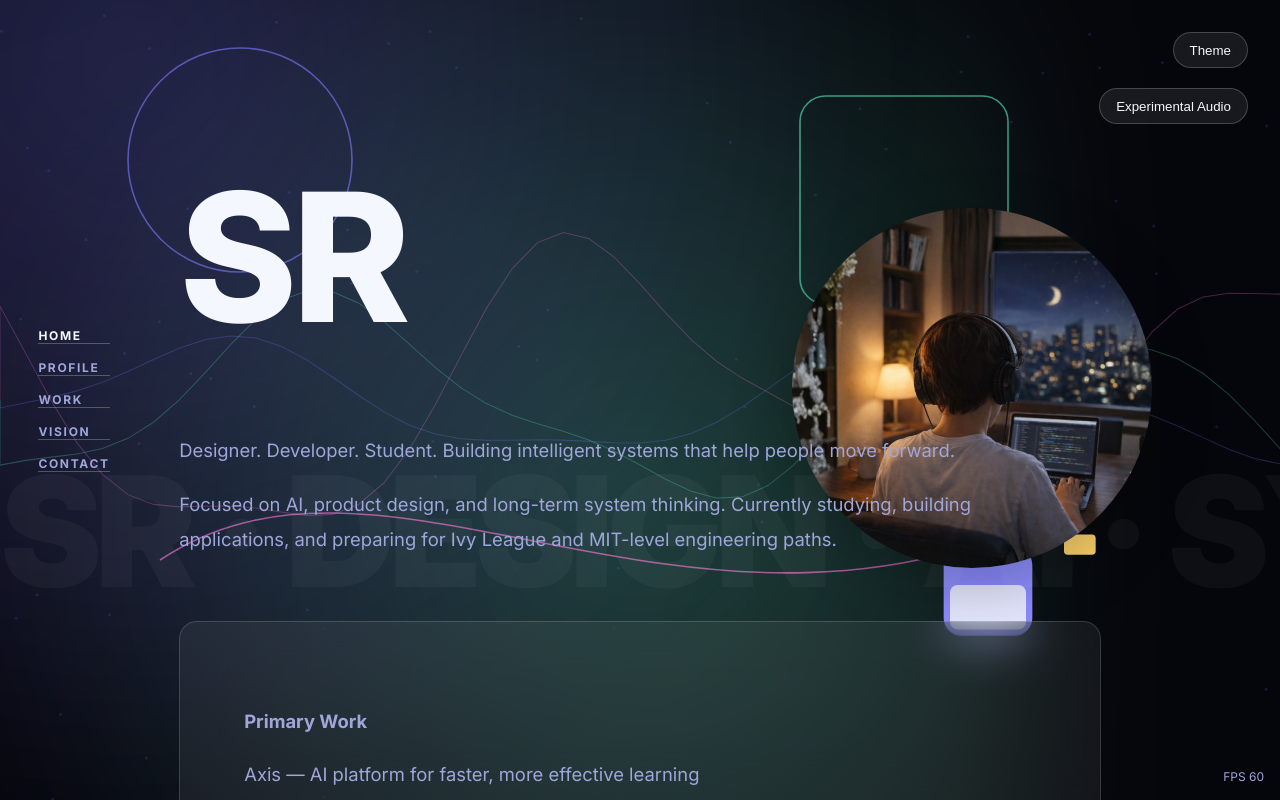
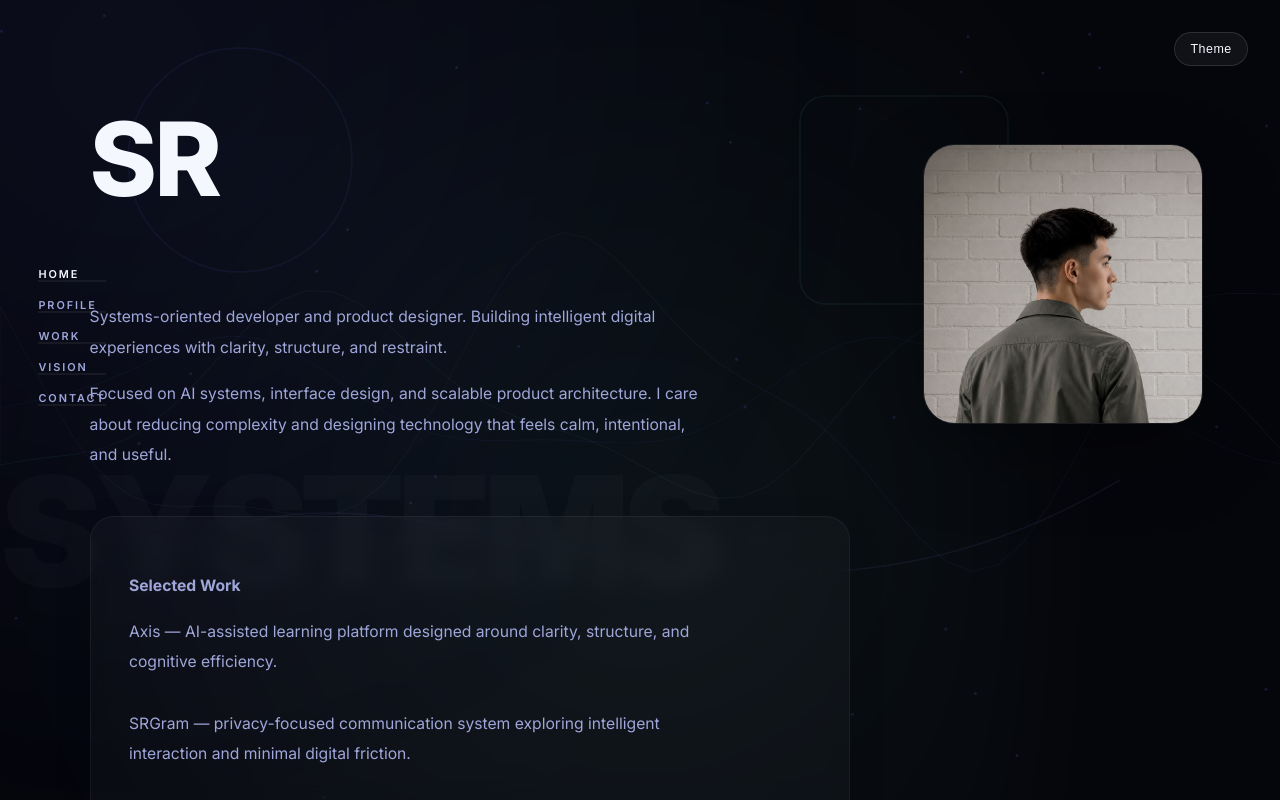
Before and after one commit to sardor-abduraupov/portfolio, a plain HTML site: page index.html in a window 1280 px wide. Drawn offline with nearby package versions, Linux system fonts and the light colour scheme.

Commit message:
chatgpt refined version

```diff
--- a/index.html
+++ b/index.html
@@ -4,11 +4,11 @@
 <head>
     <meta charset="UTF-8" />
     <meta name="viewport" content="width=device-width, initial-scale=1.0" />
-    <title>Sardor Rustamovich — Systems, Design, Code</title>
+    <title>Sardor Abduraupov — Systems-Oriented Developer & Designer</title>
 
     <!-- META -->
     <meta name="description"
-        content="Experimental portfolio of Sardor Rustamovich. Systems thinking, design engineering, motion, and intelligent software." />
+        content="Portfolio of Sardor Abduraupov — systems-oriented developer and designer focused on intelligent digital systems, interface clarity, and scalable product architecture." />
     <meta name="theme-color" content="#05060b" />
 
     <!-- FONTS (will be expanded later) -->
@@ -57,10 +57,10 @@
             --fg-soft: #c7cbee;
 
             /* Accents */
-            --accent-a: #7c7cff;
-            --accent-b: #5ef2c2;
-            --accent-c: #ff7ad9;
-            --accent-d: #ffd36a;
+            --accent-a: #6f7cff;
+            --accent-b: #6bc8b7;
+            --accent-c: #9f8cff;
+            --accent-d: #d6d9ff;
 
             /* Radii */
             --radius-xs: 4px;
@@ -89,8 +89,8 @@
         body.light {
             --bg-main: #f7f8fc;
             --fg-main: #0b0d12;
-            --fg-muted: #555;
-            --bg-card: rgba(0, 0, 0, 0.06);
+            --fg-muted: #3f4354;
+            --bg-card: rgba(0, 0, 0, 0.035);
             --accent-a: #5b5bff;
             --accent-b: #00bfa5;
             --accent-c: #d81b60;
@@ -109,8 +109,8 @@
         }
 
         h1 {
-            font-size: clamp(6rem, 14vw, 14rem);
-            line-height: 0.9;
+            font-size: clamp(3.8rem, 8vw, 8rem);
+            line-height: 0.92;
         }
 
         h2 {
@@ -123,10 +123,11 @@
         }
 
         p {
-            font-size: 1.15rem;
-            line-height: 1.9;
-            max-width: 72ch;
+            font-size: clamp(0.98rem, 1.05vw, 1.02rem);
+            line-height: 1.95;
+            max-width: 62ch;
             color: var(--fg-muted);
+            font-weight: 400;
         }
 
         /* =====================================================
@@ -135,7 +136,7 @@
         nav {
             position: fixed;
             left: 3vw;
-            top: 50%;
+            top: 42%;
             transform: translateY(-50%);
             z-index: 100;
         }
@@ -143,9 +144,10 @@
         nav a {
             display: block;
             margin: 1rem 0;
-            font-size: 0.75rem;
-            font-weight: 700;
-            letter-spacing: 0.14em;
+            font-size: 0.68rem;
+            font-weight: 600;
+            letter-spacing: 0.18em;
+            text-transform: uppercase;
             text-decoration: none;
             color: var(--fg-muted);
             transition: color 0.3s var(--ease-main);
@@ -161,7 +163,7 @@
         .page {
             position: absolute;
             inset: 0;
-            padding: 22vh 14vw 24vh;
+            padding: 14vh clamp(2rem, 7vw, 10rem) 14vh;
             overflow-y: auto;
             display: none;
             box-sizing: border-box;
@@ -175,12 +177,14 @@
    GLASS CARDS (CONTENT DENSITY)
 ===================================================== */
         .card {
-            margin: var(--space-5) 0;
-            padding: var(--space-5);
-            background: var(--bg-card);
-            border-radius: var(--radius-md);
-            backdrop-filter: blur(var(--blur-md));
-            border: 1px solid rgba(255, 255, 255, 0.15);
+            margin: 2.8rem 0;
+            padding: clamp(1.8rem, 3vw, 3rem);
+            background: rgba(255,255,255,0.026);
+            border-radius: 24px;
+            backdrop-filter: blur(10px);
+            border: 1px solid rgba(255,255,255,0.05);
+            box-shadow: 0 12px 36px rgba(0,0,0,0.14);
+            line-height: 1.8;
         }
 
         /* =====================================================
@@ -190,7 +194,7 @@
             position: fixed;
             inset: -20%;
             filter: blur(var(--blur-lg));
-            opacity: 0.35;
+            opacity: 0.07;
             pointer-events: none;
             z-index: -2;
         }
@@ -201,12 +205,12 @@
 
         .bg-b {
             background: radial-gradient(circle at 70% 60%, var(--accent-b), transparent 60%);
-            mix-blend-mode: screen;
+            mix-blend-mode: lighten;
         }
 
         .bg-c {
             background: radial-gradient(circle at 40% 80%, var(--accent-c), transparent 60%);
-            mix-blend-mode: overlay;
+            mix-blend-mode: soft-light;
         }
 
         /* =====================================================
@@ -220,7 +224,7 @@
             font-size: 12vw;
             font-weight: 900;
             letter-spacing: -0.05em;
-            opacity: 0.04;
+            opacity: 0.025;
             pointer-events: none;
             overflow: hidden;
         }
@@ -251,20 +255,16 @@
             border-radius: 3px;
         }
 
-        @media (max-width: 768px) {
-            #character {
-                width: 220px;
-                opacity: 0.35;
-            }
-        }
 
         .avatar {
-            width: 360px;
-            height: 360px;
-            border-radius: 50%;
+            width: 280px;
+            height: 280px;
+            border-radius: 32px;
             overflow: hidden;
             flex-shrink: 0;
-            box-shadow: 0 20px 60px rgba(0, 0, 0, 0.25);
+            box-shadow: 0 30px 80px rgba(0, 0, 0, 0.32);
+            border: 1px solid rgba(255,255,255,0.08);
+            backdrop-filter: blur(10px);
         }
 
         .avatar img {
@@ -282,15 +282,16 @@
 
         @media (max-width: 768px) {
             .avatar {
-                width: 180px;
-                height: 180px;
+                width: 160px;
+                height: 160px;
+                border-radius: 22px;
             }
         }
 
         .hero-avatar {
             position: absolute;
-            top: 26vh;
-            right: 10vw;
+            top: 18vh;
+            right: 6vw;
             z-index: 2;
         }
 
@@ -316,17 +317,25 @@
             position: relative;
             z-index: 3;
         }
+
         a {
-  color: var(--fg-main);
-  text-decoration: none;
-  border-bottom: 1px solid rgba(255, 255, 255, 0.25);
-  transition: border-color 0.25s ease, color 0.25s ease;
-}
+            color: var(--fg-soft);
+            text-decoration: none;
+            border-bottom: 1px solid rgba(255,255,255,0.12);
+            transition: all 0.25s ease;
+        }
 
-a:hover {
-  border-bottom-color: var(--accent-a);
-  color: var(--fg-main);
-}
+        a:hover {
+            color: var(--fg-main);
+            border-bottom-color: rgba(255,255,255,0.4);
+        }
+
+        .hero-text,
+        .card,
+        .page > p,
+        .page > div {
+            max-width: 760px;
+        }
     </style>
     <!-- =========================
      ANIMATION LIBRARIES
@@ -341,19 +350,13 @@ a:hover {
 ========================== -->
     <div class="cursor"></div>
     <button id="themeToggle" style="position:fixed;top:2rem;right:2rem;z-index:300;
-  background:rgba(255,255,255,.08);
-  color:inherit;border:1px solid rgba(255,255,255,.2);
-  padding:.6rem 1rem;border-radius:999px;
-  backdrop-filter:blur(12px);cursor:pointer">
+  background:rgba(255,255,255,.05);
+  color:inherit;border:1px solid rgba(255,255,255,.12);
+  padding:.55rem .95rem;border-radius:999px;
+  backdrop-filter:blur(16px);cursor:pointer;font-size:.78rem;letter-spacing:.04em">
         Theme
     </button>
-    <button id="audioToggle" style="position:fixed;top:5.5rem;right:2rem;z-index:300;
-  background:rgba(255,255,255,.08);
-  color:inherit;border:1px solid rgba(255,255,255,.2);
-  padding:.6rem 1rem;border-radius:999px;
-  backdrop-filter:blur(12px);cursor:pointer">
-      Experimental Audio
-    </button>
+
     <!-- =========================
      BACKGROUND VISUAL SYSTEM
 ========================== -->
@@ -378,34 +381,12 @@ a:hover {
     </svg>
     <!-- Strong SVG illustrations (Cassie-style) -->
     <svg id="illustrations" viewBox="0 0 1600 900" preserveAspectRatio="none"
-        style="position:fixed;inset:0;pointer-events:none;z-index:-1;opacity:.6">
+        style="position:fixed;inset:0;pointer-events:none;z-index:-1;opacity:.075">
         <circle cx="300" cy="200" r="140" stroke="var(--accent-a)" fill="none" stroke-width="2" />
         <rect x="1000" y="120" width="260" height="260" rx="32" stroke="var(--accent-b)" fill="none" stroke-width="2" />
         <path d="M200 700 C500 500 900 900 1400 600" stroke="var(--accent-c)" fill="none" stroke-width="2" />
     </svg>
     <canvas id="gen-canvas" style="position:fixed;inset:0;z-index:-2;pointer-events:none"></canvas>
-    <!-- =========================
-     CHARACTER ILLUSTRATION LAYER
-========================== -->
-    <div id="character-layer" style="position:fixed;inset:0;pointer-events:none;z-index:-1;">
-        <svg id="character" viewBox="0 0 600 600"
-            style="position:absolute;right:8vw;bottom:6vh;width:380px;max-width:45vw;">
-
-            <!-- body -->
-            <circle cx="300" cy="200" r="70" fill="#7c7cff" />
-            <rect x="230" y="280" width="140" height="140" rx="28" fill="#8b8bff" />
-
-            <!-- laptop -->
-            <rect x="240" y="340" width="120" height="70" rx="12" fill="#e5e7ff" />
-
-            <!-- floating icons -->
-            <g id="char-icons">
-                <rect x="120" y="170" width="60" height="40" rx="8" fill="#5ef2c2" />
-                <circle cx="470" cy="190" r="24" fill="#ff7ad9" />
-                <rect x="420" y="260" width="50" height="32" rx="6" fill="#ffd36a" />
-            </g>
-        </svg>
-    </div>
     <!-- =========================
        GLOBAL NAVIGATION
   ========================== -->
@@ -427,40 +408,31 @@ a:hover {
 
         <div class="hero-avatar">
             <div class="avatar">
-                <img src="/з.jpeg" alt="SR avatar" />
+                <img src="SR_olve-gray.jpg" alt="Sardor Abduraupov portrait" />
             </div>
         </div>
 
         <div class="hero-text">
             <p>
-                Designer. Developer. Student.
-                Building intelligent systems that help people move forward.
+                Systems-oriented developer and product designer.
+                Building intelligent digital experiences with clarity, structure, and restraint.
             </p>
 
             <p>
-                Focused on AI, product design, and long-term system thinking.
-                Currently studying, building applications, and preparing for
-                Ivy League and MIT-level engineering paths.
+                Focused on AI systems, interface design, and scalable product architecture.
+                I care about reducing complexity and designing technology that feels calm, intentional, and useful.
             </p>
 
             <div class="card">
-                <p><strong>Primary Work</strong></p>
+                <p><strong>Selected Work</strong></p>
                 <p>
-                    Axis — AI platform for faster, more effective learning<br>
-                    SRGram — privacy-first messenger with integrated AI
-                </p>
-            </div>
-            <div class="card">
-                <p><strong>What I Build</strong></p>
-                <p>
-                    I work on AI-powered educational platforms, privacy-focused communication tools,
-                    and experimental applications that explore how intelligent systems can
-                    support learning and productivity.
+                    Axis — AI-assisted learning platform designed around clarity, structure, and cognitive efficiency.<br><br>
+                    SRGram — privacy-focused communication system exploring intelligent interaction and minimal digital friction.
                 </p>
             </div>
         </div>
         <div class="marquee">
-            SR · DESIGN · AI · SYSTEMS · FUTURE ·
+            SYSTEMS · CLARITY · INTELLIGENCE ·
         </div>
     </section>
 
@@ -472,9 +444,8 @@ a:hover {
 
         <div class="card">
             <p>
-                My name is Sardor Abduraupov. I am a student full-stack developer,
-                UI/UX designer, and founder with a strong interest in systems thinking,
-                engineering discipline, and long-term technological impact.
+                My name is Sardor Abduraupov. I am a systems-oriented developer and designer
+                interested in product architecture, interface clarity, and long-term technological systems.
             </p>
 
             <p>
@@ -491,9 +462,8 @@ a:hover {
             </p>
 
             <p>
-                My goal is to study at a top global university and contribute to
-                international-scale technology products that prioritize clarity,
-                robustness, and ethical impact.
+                I care about building systems that remain coherent as they scale —
+                products that prioritize clarity, robustness, and long-term usefulness.
             </p>
         </div>
 
@@ -514,13 +484,12 @@ a:hover {
         <h1>Profile</h1>
         <div class="card">
             <p>
-                I am <strong>Sardor Abduraupov</strong> — a student designer and developer
-                focused on building intelligent systems that help people shape their future.
+                I am <strong>Sardor Abduraupov</strong> — a developer and designer focused on
+                building thoughtful digital systems that scale with clarity and intention.
             </p>
             <p>
-                I am currently finishing school while preparing for top global universities,
-                including the Ivy League and MIT. Alongside academics, I actively build
-                real-world applications with a strong focus on artificial intelligence.
+                Alongside academics, I actively build real-world applications focused on
+                artificial intelligence, communication systems, and digital product design.
             </p>
             <p>
                 My work combines product thinking, engineering discipline, and design clarity.
@@ -531,10 +500,10 @@ a:hover {
         <div class="card">
             <p><strong>Current Focus</strong></p>
             <p>
-                — studying and strengthening academic foundations<br>
-                — building and shipping personal applications<br>
-                — deepening expertise in AI systems and models<br>
-                — preparing to build my own startup
+                — AI-assisted systems<br>
+                — interface clarity and product architecture<br>
+                — privacy-focused communication tools<br>
+                — scalable digital experiences
             </p>
         </div>
         <div class="card">
@@ -560,8 +529,8 @@ a:hover {
                 but on architectures that remain coherent as complexity increases.
             </p>
             <p>
-                I believe software should feel calm, predictable, and intentional.
-                Motion exists to guide understanding, not to distract attention.
+                I believe software should feel calm, coherent, and intentional.
+                Interfaces should reduce cognitive friction rather than compete for attention.
             </p>
             <p>
                 Good systems compound. Poor systems accumulate hidden cost.
@@ -633,8 +602,8 @@ a:hover {
             <div>
                 <p><strong>X (Twitter)</strong></p>
                 <p>
-                    <a href="https://x.com/AbduraupovS" target="_blank" rel="noopener">
-                        @AbduraupovS
+                    <a href="https://x.com/srabduraupov" target="_blank" rel="noopener">
+                        @srabduraupov
                     </a>
                 </p>
             </div>
@@ -689,8 +658,8 @@ a:hover {
         <div class="card">
             <h3>Additional Projects</h3>
             <p>
-                Educational tools, web applications, and experimental AI-driven products
-                built as part of ongoing learning and exploration.
+                Experimental digital products exploring AI interaction, learning systems,
+                communication architecture, and interface simplicity.
             </p>
         </div>
     </section>
@@ -742,7 +711,7 @@ a:hover {
                 'stroke',
                 ['var(--accent-a)', 'var(--accent-b)', 'var(--accent-c)'][i]
             );
-            wave.style.opacity = 0.25;
+            wave.style.opacity = 0.06;
         });
 
         function generateWave(path, amplitude, offset, phase) {
@@ -762,7 +731,7 @@ a:hover {
         function animateWaves() {
             time += 0.012;
             // Audio-responsive wave amplitudes (subtle but clear)
-            const e = (typeof audioEnabled !== "undefined" && audioEnabled) ? audioEnergy * 120 : 0;
+            const e = 0;
             generateWave(waves[0], 60 + e, time * 180, time);
             generateWave(waves[1], 100 + e * 0.8, -time * 120, time * 1.3);
             generateWave(waves[2], 160 + e * 0.6, time * 90, -time * 0.8);
@@ -840,29 +809,6 @@ a:hover {
         }
         window.addEventListener('hashchange', animateActivePage);
         animateActivePage();
-        function moveCharacter(page) {
-            const map = {
-                home: { x: 0, y: 0, scale: 1 },
-                profile: { x: -120, y: -40, scale: 0.9 },
-                projects: { x: -80, y: -120, scale: 0.85 },
-                vision: { x: -160, y: -80, scale: 0.9 },
-                contact: { x: -60, y: -40, scale: 0.85 }
-            };
-            const p = map[page] || map.home;
-            gsap.to('#character', {
-                x: p.x,
-                y: p.y,
-                scale: p.scale,
-                duration: 1.2,
-                ease: 'power3.out'
-            });
-        }
-
-        window.addEventListener('hashchange', () => {
-            moveCharacter(location.hash.replace('#', ''));
-        });
-
-        moveCharacter(location.hash.replace('#', '') || 'home');
         /* ---------------------------------
            SCROLL-DRIVEN BACKGROUND DEPTH
         --------------------------------- */
@@ -894,23 +840,6 @@ a:hover {
         gsap.to('#illustrations circle', { y: -120, scrollTrigger: { scrub: true } });
         gsap.to('#illustrations rect', { y: 160, rotate: 8, transformOrigin: 'center', scrollTrigger: { scrub: true } });
         gsap.to('#illustrations path', { strokeDasharray: 1200, strokeDashoffset: 1200, scrollTrigger: { scrub: true } });
-        // Character idle motion
-        gsap.to('#character', {
-            y: -12,
-            duration: 2.4,
-            yoyo: true,
-            repeat: -1,
-            ease: 'sine.inOut'
-        });
-
-        gsap.to('#char-icons > *', {
-            y: -20,
-            stagger: 0.3,
-            duration: 2,
-            yoyo: true,
-            repeat: -1,
-            ease: 'sine.inOut'
-        });
     </script>
     <script>
         /* =========================
@@ -926,7 +855,7 @@ a:hover {
         resizeCanvas();
         window.addEventListener('resize', resizeCanvas);
 
-        const particles = Array.from({ length: 90 }, () => ({
+        const particles = Array.from({ length: 42 }, () => ({
             x: Math.random() * canvas.width,
             y: Math.random() * canvas.height,
             vx: (Math.random() - 0.5) * 0.25,
@@ -934,41 +863,13 @@ a:hover {
         }));
 
         let audioEnergy = 0;
-        // --- Experimental Audio Mode State ---
-        let audioEnabled = false;
-        let audioCtx, analyser, mic, data;
-
-        // --- Audio Activation on Click ---
-        function enableAudioReactive() {
-          if (audioEnabled) return;
-
-          navigator.mediaDevices.getUserMedia({ audio: true }).then(stream => {
-            audioCtx = new AudioContext();
-            analyser = audioCtx.createAnalyser();
-            mic = audioCtx.createMediaStreamSource(stream);
-
-            mic.connect(analyser);
-            analyser.fftSize = 256;
-            data = new Uint8Array(analyser.frequencyBinCount);
-
-            audioEnabled = true;
-            audioLoop();
-          }).catch(() => {});
-        }
-
-        function audioLoop() {
-          if (!audioEnabled) return;
-          analyser.getByteFrequencyData(data);
-          audioEnergy = data.reduce((a, b) => a + b, 0) / data.length / 255;
-          requestAnimationFrame(audioLoop);
-        }
 
         function drawParticles() {
             ctx.clearRect(0, 0, canvas.width, canvas.height);
             ctx.fillStyle = 'rgba(124,124,255,0.15)';
 
             // Amplified canvas response to audio when enabled
-            const energy = audioEnabled ? audioEnergy : 0;
+            const energy = 0;
             particles.forEach(p => {
                 p.x += p.vx * (1 + energy * 10);
                 p.y += p.vy * (1 + energy * 10);
@@ -998,38 +899,9 @@ a:hover {
             document.documentElement.offsetHeight; // force reflow
             document.documentElement.style.display = '';
         };
-        // Experimental Audio Toggle Button
-        document.getElementById('audioToggle').onclick = () => {
-          enableAudioReactive();
-        };
-        /* =========================
-   PERFORMANCE MONITOR
-========================= */
-        let frames = 0;
-        let last = performance.now();
-        function fps(now) {
-            frames++;
-            if (now - last >= 1000) {
-                document.getElementById('perf').textContent = `FPS ${frames}`;
-                frames = 0;
-                last = now;
-            }
-            requestAnimationFrame(fps);
-        }
-        requestAnimationFrame(fps);
-        // Audio-reactive background glow
-function audioBgPulse() {
-  const glow = audioEnabled ? audioEnergy * 0.6 : 0;
-  document.querySelectorAll('.bg-layer').forEach(bg => {
-    bg.style.opacity = 0.25 + glow;
-  });
-  requestAnimationFrame(audioBgPulse);
-}
-audioBgPulse();
+        // (Performance monitor removed)
     </script>
-    <div id="perf" style="position:fixed;bottom:1rem;right:1rem;
-  font-size:.75rem;color:var(--fg-muted);z-index:400">
-    </div>
+    <div id="perf" style="display:none"></div>
 </body>
 
 </html>
```
Also changed, not shown: SR_olve-gray.jpg (added), 1 other file.
